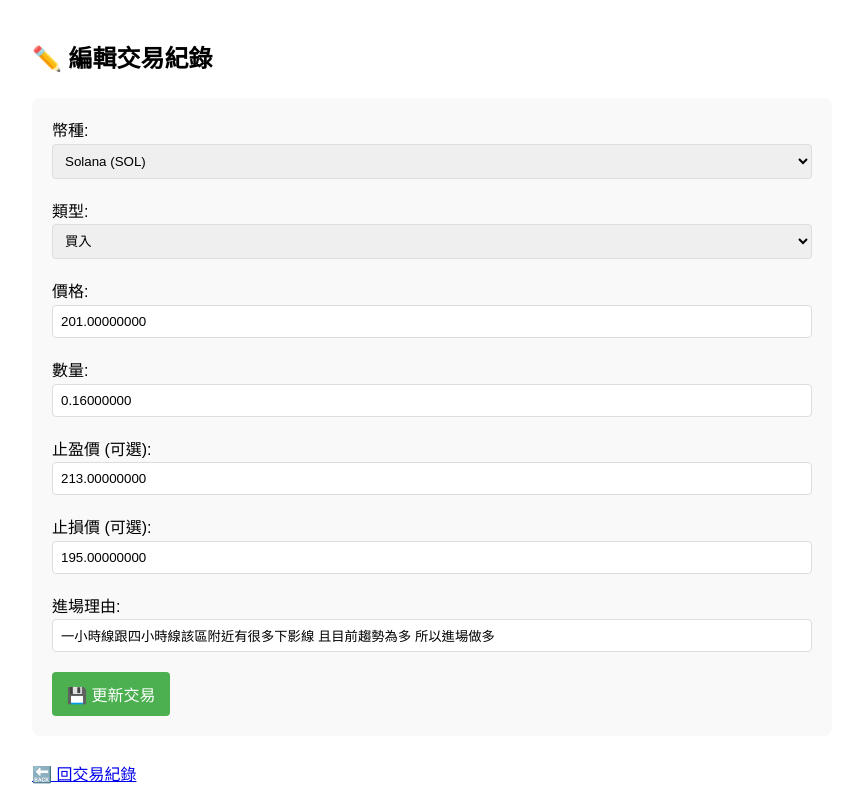
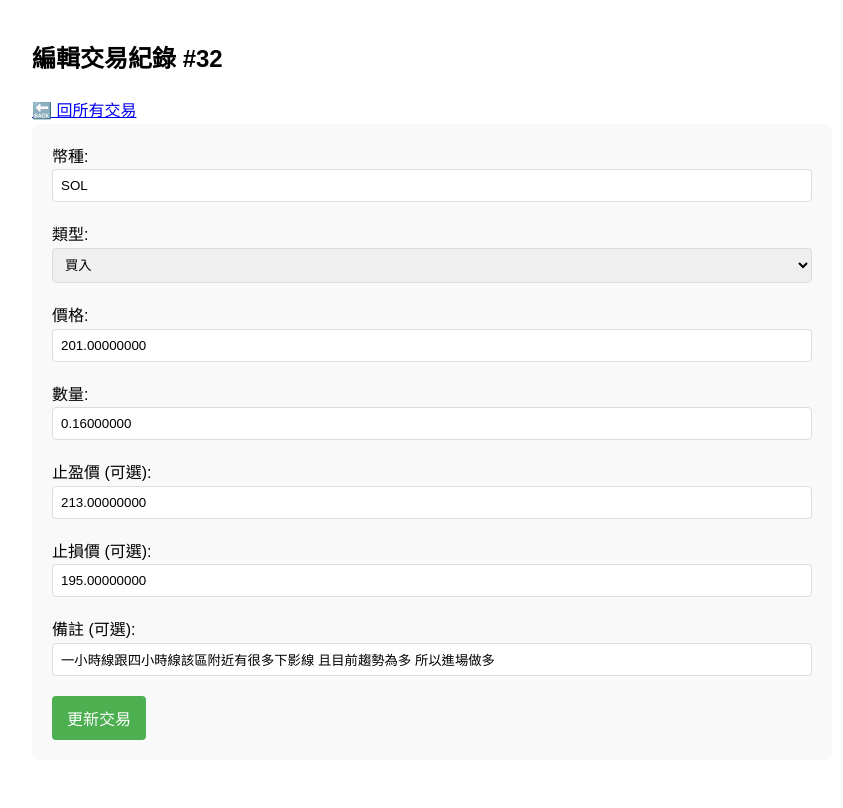
Before and after one commit to kkpapa13/crypto_webapp, a Flask app: page /edit/32 in a window 1280 px wide. Shown: the whole page, without its empty margins (208-1051 px from the left). After the commit the page ends 740 px from the top, so only its background shows below. Run offline with Flask 3, Linux system fonts and the light colour scheme; data comes from the database, SQL or seed files in the repository.

Commit message:
Update edit.html

```diff
--- a/templates/edit.html
+++ b/templates/edit.html
@@ -43,15 +43,17 @@
     </style>
 </head>
 <body>
-    <h2>✏️ 編輯交易紀錄</h2>
+    <h2>編輯交易紀錄 #{{ trade.trade_id }}</h2>
+    <a href="/trades">🔙 回所有交易</a>
 
-    <form action="{{ url_for('edit_trade', trade_id=trade.trade_id) }}" method="post">
+    <form method="POST">
         <label>幣種:
-            <select name="coin" required>
-                <option value="BTC" {% if trade.coin_id == 'BTC' %}selected{% endif %}>Bitcoin (BTC)</option>
-                <option value="ETH" {% if trade.coin_id == 'ETH' %}selected{% endif %}>Ethereum (ETH)</option>
-                <option value="SOL" {% if trade.coin_id == 'SOL' %}selected{% endif %}>Solana (SOL)</option>
-            </select>
+            <input list="coins-list" name="coin" required value="{{ trade.coin_id }}" placeholder="例如: BTC, ETH...">
+            <datalist id="coins-list">
+                {% for coin in coins %}
+                <option value="{{ coin }}">
+                {% endfor %}
+            </datalist>
         </label>
 
         <label>類型:
@@ -74,17 +76,14 @@
         </label>
 
         <label>止損價 (可選):
-            <input type="number" step="0.00000001" name="stop_loss" value="{{ "%.8f"|format(trade.stop_loss) if trade.stop_loss is not none }}" placeholder="自動賣出價格">
+            <input type="number" step="0.00000001" name="stop_loss" value="{{ "%.8f"|format(trade.stop_loss) if trade.stop_loss is not none }}" placeholder="自動停損價格">
         </label>
 
-        <label>進場理由:
-            <input type="text" name="note" value="{{ trade.note if trade.note is not none }}" placeholder="交易備註">
+        <label>備註 (可選):
+            <input type="text" name="note" value="{{ trade.note if trade.note is not none }}" placeholder="例如: 第一次買入">
         </label>
 
-        <button type="submit">💾 更新交易</button>
+        <button type="submit">更新交易</button>
     </form>
-
-    <br>
-    <a href="/trades">🔙 回交易紀錄</a>
 </body>
 </html>
```
